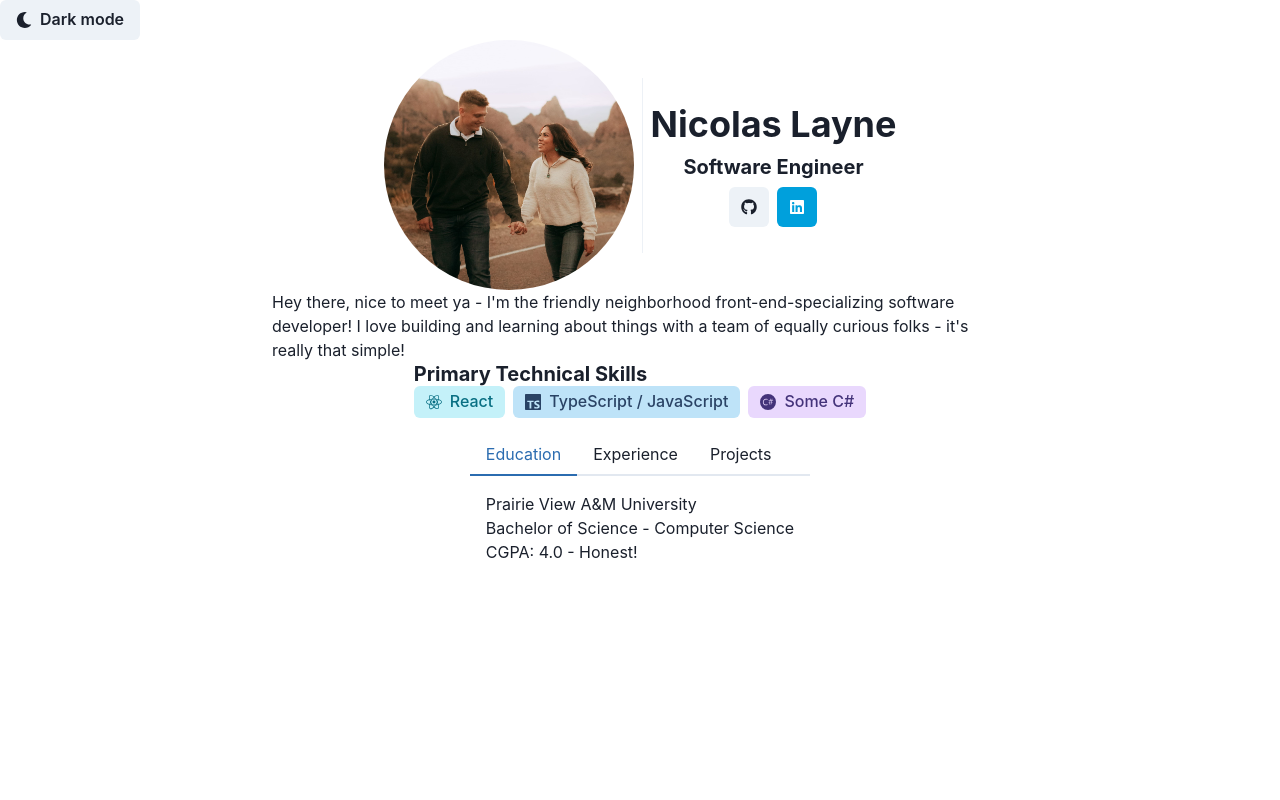
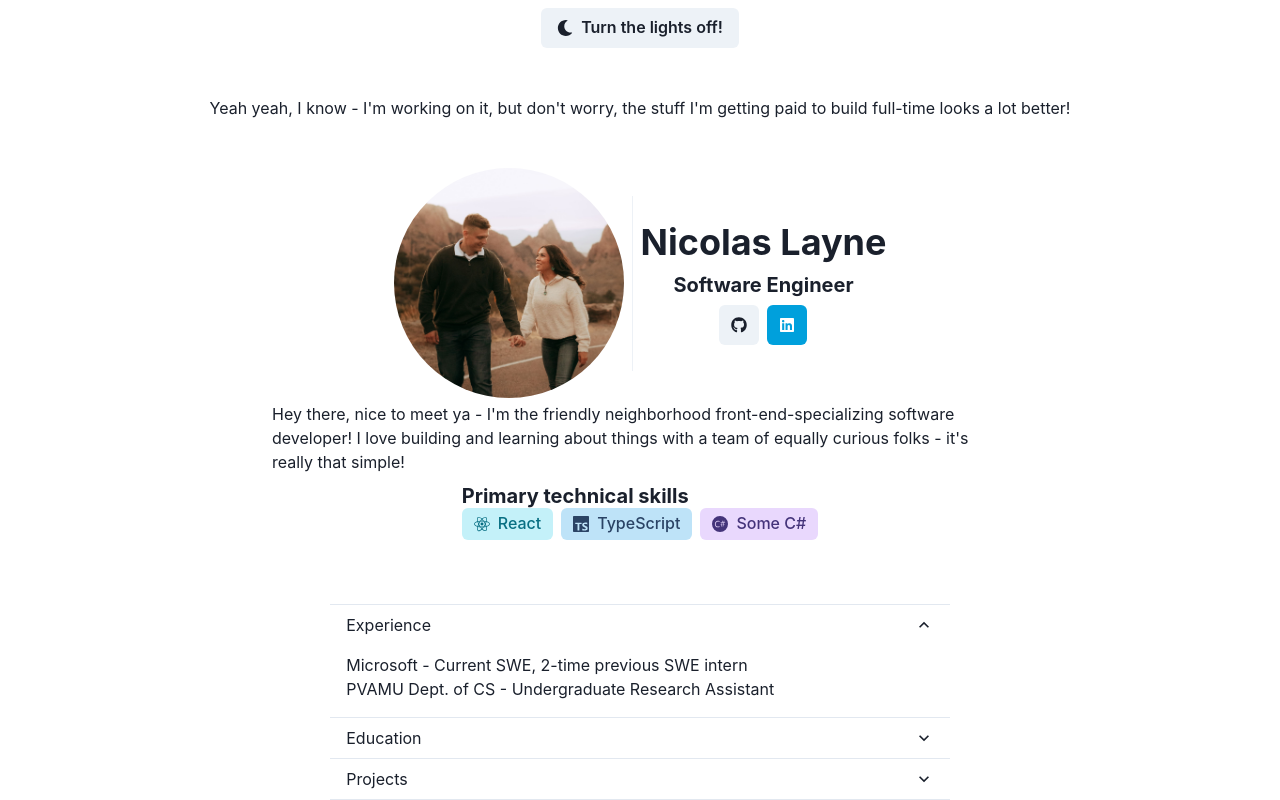
Before and after one commit to NicL9923/NicL9923.github.io, a React (Create React App) app: page / in a window 1280 px wide. Built offline with nearby package versions, Linux system fonts and the light colour scheme.

Commit message:
Updates n stuff

```diff
--- a/src/App.tsx
+++ b/src/App.tsx
@@ -1,4 +1,13 @@
-import { Tabs, TabList, Tab, TabPanels, TabPanel, Container } from '@chakra-ui/react';
+import {
+  Accordion,
+  AccordionButton,
+  AccordionIcon,
+  AccordionItem,
+  AccordionPanel,
+  Box,
+  Container,
+  Stack,
+} from '@chakra-ui/react';
 
 import AboutMe from './components/AboutMe';
 import LightDarkModeToggle from './components/controls/LightDarkModeToggle';
@@ -8,35 +17,61 @@ import Projects from './components/Projects';
 
 const App = () => {
   return (
-    <div>
+    <Stack direction='column' spacing={12} align='center'>
       <LightDarkModeToggle />
+      <div>
+        Yeah yeah, I know - I&apos;m working on it, but don&apos;t worry, the stuff I&apos;m getting paid to build
+        full-time looks a lot better!
+      </div>
 
       <AboutMe />
 
       <Container maxW='container.lg' centerContent mt='16px'>
-        <Tabs>
-          <TabList>
-            <Tab>Education</Tab>
-            <Tab>Experience</Tab>
-            <Tab>Projects</Tab>
-          </TabList>
+        <Accordion defaultIndex={[0]} allowMultiple>
+          <AccordionItem>
+            <h2>
+              <AccordionButton>
+                <Box as='span' flex='1' textAlign='left'>
+                  Experience
+                </Box>
+                <AccordionIcon />
+              </AccordionButton>
+            </h2>
+            <AccordionPanel pb={4}>
+              <Experience />
+            </AccordionPanel>
+          </AccordionItem>
 
-          <TabPanels>
-            <TabPanel>
+          <AccordionItem>
+            <h2>
+              <AccordionButton>
+                <Box as='span' flex='1' textAlign='left'>
+                  Education
+                </Box>
+                <AccordionIcon />
+              </AccordionButton>
+            </h2>
+            <AccordionPanel pb={4}>
               <Education />
-            </TabPanel>
+            </AccordionPanel>
+          </AccordionItem>
 
-            <TabPanel>
-              <Experience />
-            </TabPanel>
-
-            <TabPanel>
+          <AccordionItem>
+            <h2>
+              <AccordionButton>
+                <Box as='span' flex='1' textAlign='left'>
+                  Projects
+                </Box>
+                <AccordionIcon />
+              </AccordionButton>
+            </h2>
+            <AccordionPanel pb={4}>
               <Projects />
-            </TabPanel>
-          </TabPanels>
-        </Tabs>
+            </AccordionPanel>
+          </AccordionItem>
+        </Accordion>
       </Container>
-    </div>
+    </Stack>
   );
 };
 
--- a/src/components/AboutMe.tsx
+++ b/src/components/AboutMe.tsx
@@ -19,7 +19,7 @@ const AboutMe = () => {
   return (
     <Container maxW='container.md' centerContent>
       <HStack>
-        <Image borderRadius='full' boxSize='250px' src='/Nic&Kim.jpg' alt='Nic & Kim' />
+        <Image borderRadius='full' boxSize='230px' src='/Nic&Kim.jpg' alt='Nic & Kim' />
 
         <Divider orientation='vertical' height='175px' />
 
@@ -37,15 +37,15 @@ const AboutMe = () => {
         </VStack>
       </HStack>
 
-      <div>
+      <div style={{ marginTop: 4 }}>
         <Text>
           Hey there, nice to meet ya - I&apos;m the friendly neighborhood front-end-specializing software developer! I
           love building and learning about things with a team of equally curious folks - it&apos;s really that simple!
         </Text>
       </div>
 
-      <div>
-        <Heading size='md'>Primary Technical Skills</Heading>
+      <div style={{ marginTop: 10 }}>
+        <Heading size='md'>Primary technical skills</Heading>
 
         <HStack>
           <Tag size='lg' colorScheme='cyan'>
@@ -54,7 +54,7 @@ const AboutMe = () => {
           </Tag>
           <Tag size='lg' colorScheme='blue'>
             <TagLeftIcon as={SiTypescript} />
-            <TagLabel>TypeScript / JavaScript</TagLabel>
+            <TagLabel>TypeScript</TagLabel>
           </Tag>
           <Tag size='lg' colorScheme='purple'>
             <TagLeftIcon as={SiCsharp} />
--- a/src/components/controls/LightDarkModeToggle.tsx
+++ b/src/components/controls/LightDarkModeToggle.tsx
@@ -7,8 +7,8 @@ const LightDarkModeToggle = () => {
   const isLightMode = colorMode === 'light';
 
   return (
-    <Button onClick={toggleColorMode} leftIcon={isLightMode ? <FaMoon /> : <FaSun />}>
-      {isLightMode ? 'Dark' : 'Light'} mode
+    <Button onClick={toggleColorMode} leftIcon={isLightMode ? <FaMoon /> : <FaSun />} mt={2}>
+      Turn the lights {isLightMode ? 'off' : 'on'}!
     </Button>
   );
 };
```
Also changed, not shown: package.json (+17 -33 lines), 1 other file (tests, documents, lock files or other folders).
